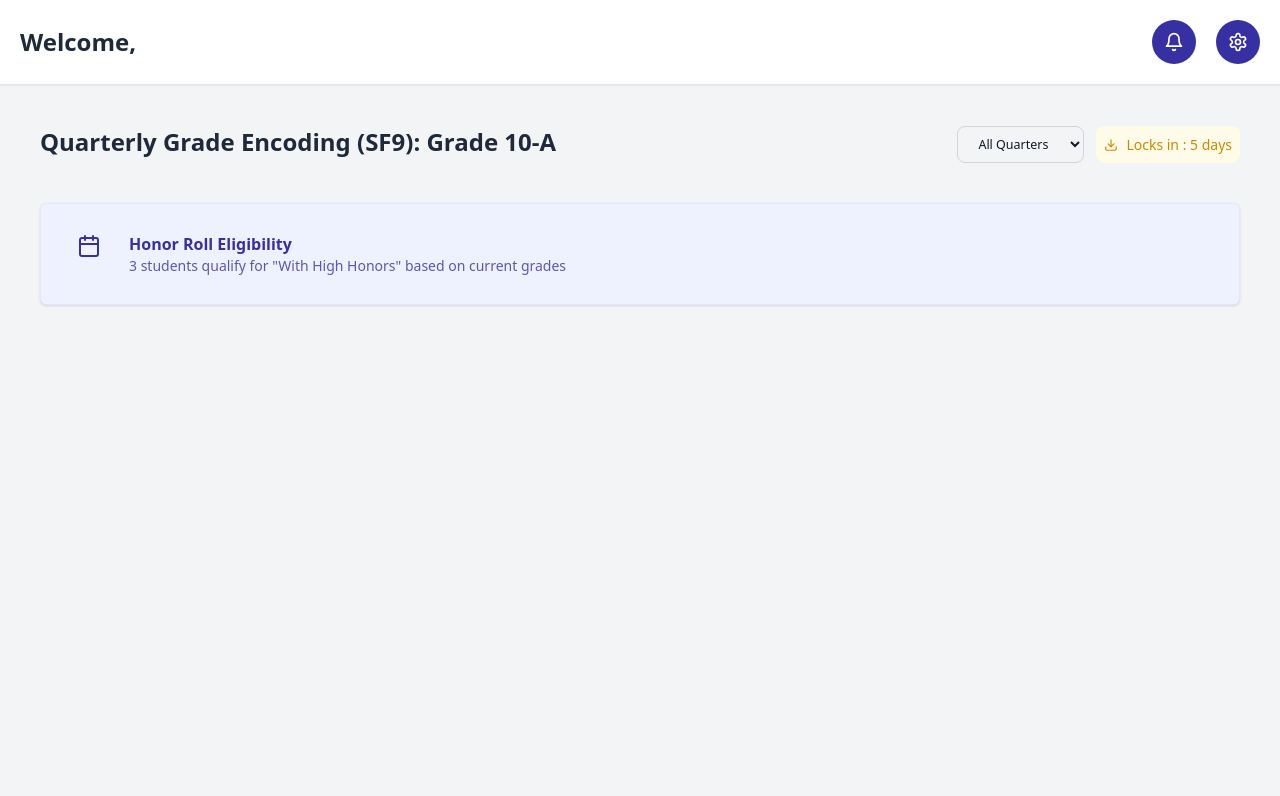
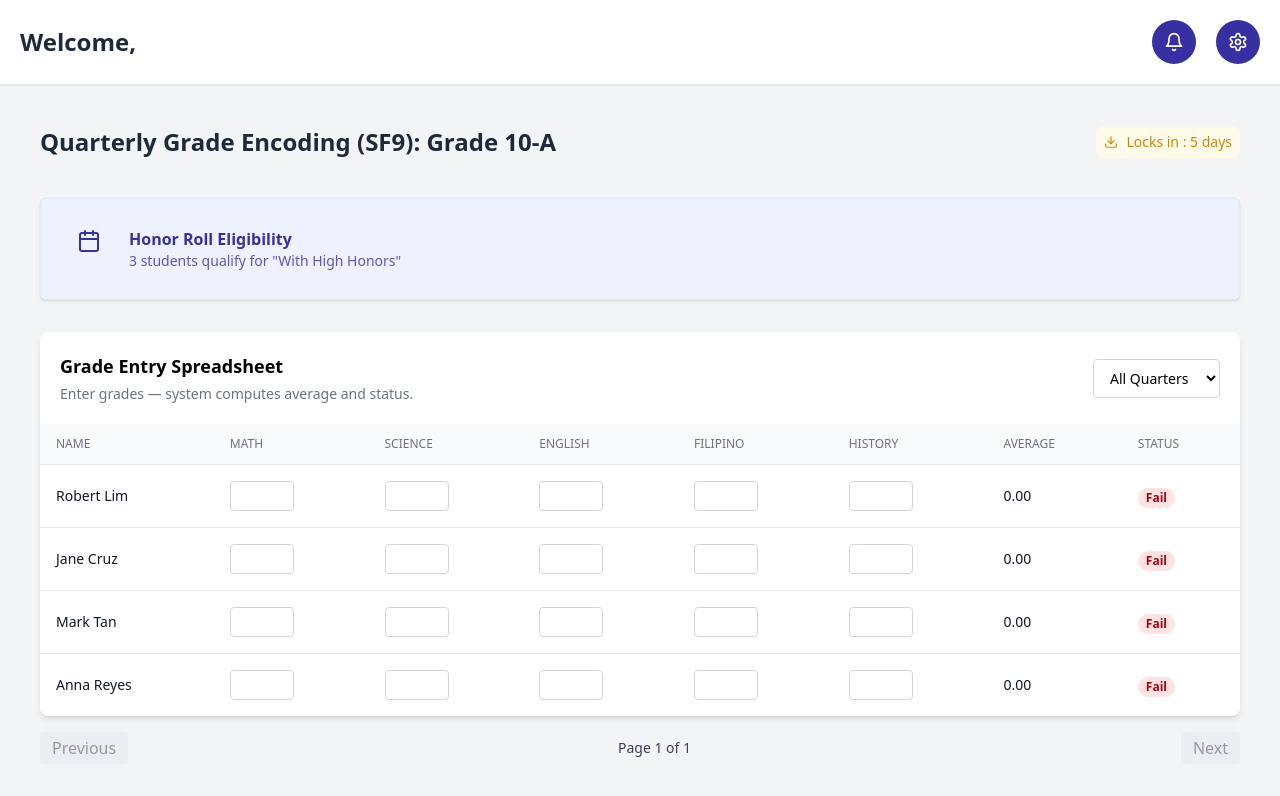
Before and after one commit to Commissions-Collab/EduForm---FRONTEND, a React (Vite) app: page /academicRecords in a window 1280 px wide. Shown: the top 796 px of the page. Built offline with nearby package versions, Linux system fonts and the light colour scheme.

Commit message:
grades table

```diff
--- /dev/null
+++ b/src/components/admin/GradesTable.jsx
@@ -0,0 +1,147 @@
+import React from "react";
+
+const GradesTable = ({
+  students,
+  currentPage,
+  totalPages,
+  onPreviousPage,
+  onNextPage,
+  onInputChange,
+  selectedQuarter,
+  onQuarterChange,
+}) => {
+  return (
+    <>
+      <div className="mt-8 overflow-x-auto bg-white rounded-lg shadow-md">
+        <div className="flex items-center justify-between p-5">
+          <div>
+            <h1 className="text-lg font-semibold mb-1">
+              Grade Entry Spreadsheet
+            </h1>
+            <p className="text-sm text-gray-500">
+              Enter grades — system computes average and status.
+            </p>
+          </div>
+
+          {/* Dropdown aligned to the table header */}
+          <select
+            value={selectedQuarter}
+            onChange={onQuarterChange}
+            className="px-3 py-2 text-sm border border-gray-300 rounded"
+          >
+            <option value="All Quarters">All Quarters</option>
+            <option value="1st Quarter">1st Quarter</option>
+            <option value="2nd Quarter">2nd Quarter</option>
+            <option value="3rd Quarter">3rd Quarter</option>
+            <option value="4th Quarter">4th Quarter</option>
+          </select>
+        </div>
+
+        <table className="min-w-full divide-y divide-gray-200">
+          <thead className="bg-gray-50">
+            <tr>
+              <th className="px-4 py-3 text-left text-xs font-medium text-gray-500 uppercase">
+                Name
+              </th>
+              {["Math", "Science", "English", "Filipino", "History"].map(
+                (subject) => (
+                  <th
+                    key={subject}
+                    className="px-4 py-3 text-left text-xs font-medium text-gray-500 uppercase"
+                  >
+                    {subject}
+                  </th>
+                )
+              )}
+              <th className="px-4 py-3 text-left text-xs font-medium text-gray-500 uppercase">
+                Average
+              </th>
+              <th className="px-4 py-3 text-left text-xs font-medium text-gray-500 uppercase">
+                Status
+              </th>
+            </tr>
+          </thead>
+
+          <tbody className="divide-y divide-gray-200">
+            {students.map((student) => {
+              const average = (
+                (student.math +
+                  student.science +
+                  student.english +
+                  student.filipino +
+                  student.history) /
+                5
+              ).toFixed(2);
+
+              const status = average >= 75 ? "Pass" : "Fail";
+
+              return (
+                <tr key={student.id}>
+                  <td className="px-4 py-4 text-sm text-gray-900 font-medium">
+                    {student.name}
+                  </td>
+
+                  {["math", "science", "english", "filipino", "history"].map(
+                    (subject) => (
+                      <td key={subject} className="px-4 py-4 text-sm">
+                        <input
+                          type="number"
+                          min="0"
+                          max="100"
+                          value={student[subject]}
+                          onChange={(e) =>
+                            onInputChange(student.id, subject, e.target.value)
+                          }
+                          className="w-16 p-1 border border-gray-300 rounded text-center"
+                        />
+                      </td>
+                    )
+                  )}
+
+                  <td className="px-4 py-4 text-sm font-medium text-gray-900">
+                    {average}
+                  </td>
+
+                  <td className="px-4 py-4">
+                    <span
+                      className={`px-2 inline-flex text-xs leading-5 font-semibold rounded-full ${
+                        status === "Pass"
+                          ? "bg-green-100 text-green-800"
+                          : "bg-red-100 text-red-800"
+                      }`}
+                    >
+                      {status}
+                    </span>
+                  </td>
+                </tr>
+              );
+            })}
+          </tbody>
+        </table>
+      </div>
+
+      {/* Pagination */}
+      <div className="mt-4 flex justify-between items-center">
+        <button
+          onClick={onPreviousPage}
+          disabled={currentPage === 1}
+          className="px-3 py-1 bg-gray-200 text-gray-700 rounded disabled:opacity-50"
+        >
+          Previous
+        </button>
+        <span className="text-sm text-gray-700">
+          Page {currentPage} of {totalPages}
+        </span>
+        <button
+          onClick={onNextPage}
+          disabled={currentPage === totalPages}
+          className="px-3 py-1 bg-gray-200 text-gray-700 rounded disabled:opacity-50"
+        >
+          Next
+        </button>
+      </div>
+    </>
+  );
+};
+
+export default GradesTable;
--- a/src/constants/index.js
+++ b/src/constants/index.js
@@ -208,43 +208,6 @@ export const recentActivity = [
   },
 ];
 
-//Admin Constants
-export const adminCards = [
-  {
-    id: 1,
-    title: "Today's Attendance",
-    type: "attendance",
-    data: {
-      present: { count: 87, percent: 75 },
-      absent: { count: 5, percent: 15 },
-      late: { count: 8, percent: 10 },
-    },
-  },
-  {
-    id: 2,
-    title: "Academic Status",
-    type: "academic",
-    data: {
-      reportsIssued: 135,
-      honorEligible: 23,
-    },
-  },
-  {
-    id: 3,
-    title: "Resources & Calendar",
-    type: "resources",
-    data: {
-      textbookOverdues: 12,
-      pendingReturns: 7,
-      upcomingEvents: [
-        { name: "Sports Meet", date: "2025-07-10" },
-        { name: "Parents’ Assembly", date: "2025-07-15" },
-        { name: "Exam Week", date: "2025-07-20" },
-      ],
-    },
-  },
-];
-
 export const sampleUsers = [
   {
     id: 1,
@@ -287,3 +250,79 @@ export const sampleUsers = [
     lastActive: "1 week ago",
   },
 ];
+
+//Admin Constants
+export const adminCards = [
+  {
+    id: 1,
+    title: "Today's Attendance",
+    type: "attendance",
+    data: {
+      present: { count: 87, percent: 75 },
+      absent: { count: 5, percent: 15 },
+      late: { count: 8, percent: 10 },
+    },
+  },
+  {
+    id: 2,
+    title: "Academic Status",
+    type: "academic",
+    data: {
+      reportsIssued: 135,
+      honorEligible: 23,
+    },
+  },
+  {
+    id: 3,
+    title: "Resources & Calendar",
+    type: "resources",
+    data: {
+      textbookOverdues: 12,
+      pendingReturns: 7,
+      upcomingEvents: [
+        { name: "Sports Meet", date: "2025-07-10" },
+        { name: "Parents’ Assembly", date: "2025-07-15" },
+        { name: "Exam Week", date: "2025-07-20" },
+      ],
+    },
+  },
+];
+
+export const studentList = [
+  {
+    id: 1,
+    name: "Robert Lim",
+    math: "",
+    science: "",
+    english: "",
+    filipino: "",
+    history: "",
+  },
+  {
+    id: 2,
+    name: "Jane Cruz",
+    math: "",
+    science: "",
+    english: "",
+    filipino: "",
+    history: "",
+  },
+  {
+    id: 3,
+    name: "Mark Tan",
+    math: "",
+    science: "",
+    english: "",
+    filipino: "",
+    history: "",
+  },
+  {
+    id: 4,
+    name: "Anna Reyes",
+    math: "",
+    science: "",
+    english: "",
+    filipino: "",
+    history: "",
+  },
+];
--- a/src/index.css
+++ b/src/index.css
@@ -1,6 +1,16 @@
 @import "tailwindcss";
 
 
+input[type="number"]::-webkit-outer-spin-button,
+input[type="number"]::-webkit-inner-spin-button {
+    -webkit-appearance: none;
+    margin: 0;
+}
+
+/* Remove number input spinners in Firefox */
+input[type="number"] {
+    -moz-appearance: textfield;
+}
 
 .sidebar {
     @apply hidden lg:flex flex-col h-screen overflow-y-auto p-6 w-[290px] bg-white border-r border-gray-200 shadow-md;
--- a/src/pages/admin/Records.jsx
+++ b/src/pages/admin/Records.jsx
@@ -1,11 +1,33 @@
 import React, { useState } from "react";
-import { LuCalendar, LuDownload, LuFile } from "react-icons/lu";
+import { LuCalendar, LuDownload } from "react-icons/lu";
+import GradesTable from "../../components/admin/GradesTable";
+import { studentList } from "../../constants";
 
 const Records = () => {
   const [selectedQuarter, setSelectedQuarter] = useState("All Quarters");
+  const [students, setStudents] = useState(studentList);
 
-  const handleQuarterChange = (e) => {
-    setSelectedQuarter(e.target.value);
+  const handleQuarterChange = (e) => setSelectedQuarter(e.target.value);
+
+  const [currentPage, setCurrentPage] = useState(1);
+  const STUDENTS_PER_PAGE = 10;
+
+  const indexOfLast = currentPage * STUDENTS_PER_PAGE;
+  const indexOfFirst = indexOfLast - STUDENTS_PER_PAGE;
+  const currentStudents = students.slice(indexOfFirst, indexOfLast);
+  const totalPages = Math.ceil(students.length / STUDENTS_PER_PAGE);
+
+  const handleInputChange = (id, field, value) => {
+    const updatedStudents = students.map((student) =>
+      student.id === id
+        ? {
+            ...student,
+            [field]:
+              field === "name" ? value : value === "" ? "" : Number(value),
+          }
+        : student
+    );
+    setStudents(updatedStudents);
   };
 
   return (
@@ -14,40 +36,38 @@ const Records = () => {
         <div className="page-title">
           Quarterly Grade Encoding (SF9): Grade 10-A
         </div>
-
-        <div className="flex space-x-3">
-          <select
-            value={selectedQuarter}
-            onChange={handleQuarterChange}
-            className="dropdown"
-          >
-            <option value="All Quarters">All Quarters</option>
-            <option value="1st Quarter">1st Quarter</option>
-            <option value="2nd Quarter">2nd Quarter</option>
-            <option value="3rd Quarter">3rd Quarter</option>
-            <option value="4th Quarter">4th Quarter</option>
-          </select>
-
-          <div className="inline-flex items-center px-2 py-1 text-sm rounded-lg bg-yellow-50 text-yellow-600">
-            <LuDownload size={14} />
-            <span className="ml-2">Locks in : 5 days</span>
-          </div>
+        <div className="inline-flex items-center px-2 py-1 text-sm rounded-lg bg-yellow-50 text-yellow-600">
+          <LuDownload size={14} />
+          <span className="ml-2">Locks in : 5 days</span>
         </div>
       </div>
+
       <div className="mt-10 shad-container bg-[#EEF2FF] border border-[#E0E7FF] p-7 flex justify-between items-center">
         <div className="flex items-center gap-5">
           <LuCalendar className="w-10 h-10 text-[#3730A3] pb-4" />
-
           <div className="flex flex-col">
             <span className="text-md text-[#3730A3] font-semibold">
               Honor Roll Eligibility
             </span>
-            <span className="text-sm text-[#3730A3]/80 ">
-              3 students qualify for "With High Honors" based on current grades
+            <span className="text-sm text-[#3730A3]/80">
+              3 students qualify for "With High Honors"
             </span>
           </div>
         </div>
       </div>
+
+      <GradesTable
+        students={currentStudents}
+        currentPage={currentPage}
+        totalPages={totalPages}
+        onPreviousPage={() => setCurrentPage((prev) => Math.max(prev - 1, 1))}
+        onNextPage={() =>
+          setCurrentPage((prev) => Math.min(prev + 1, totalPages))
+        }
+        onInputChange={handleInputChange}
+        selectedQuarter={selectedQuarter}
+        onQuarterChange={handleQuarterChange}
+      />
     </main>
   );
 };
```
